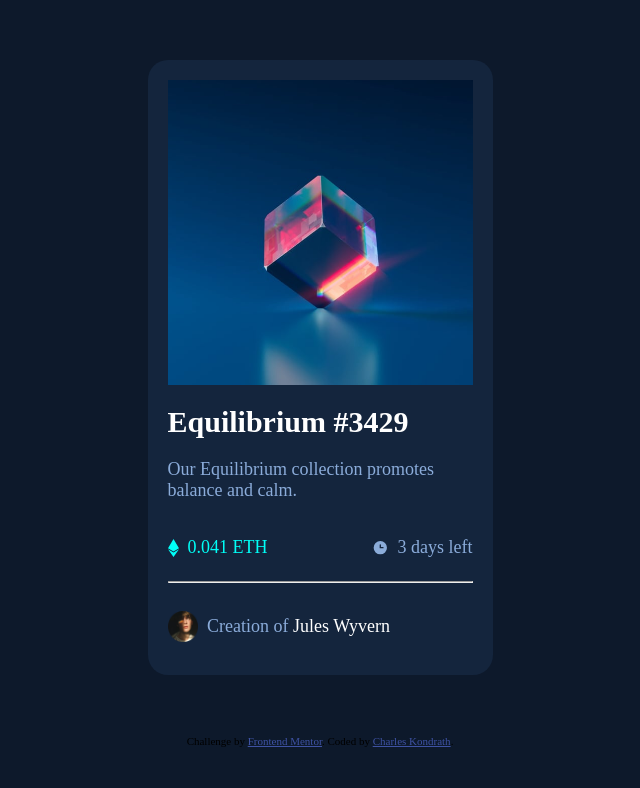
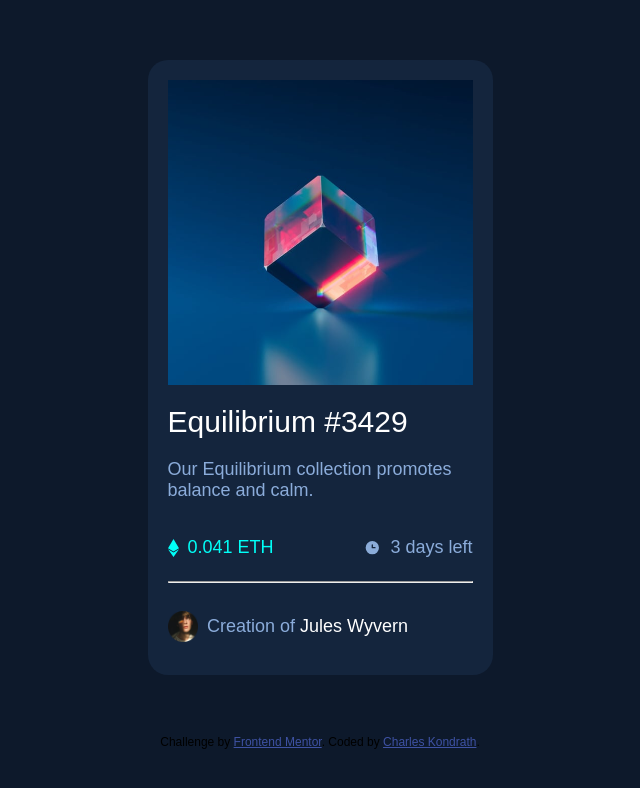
Before and after one commit to chuk944/Challenge--3429, a plain HTML site: page index.html in a window 1280 px wide. Shown: the whole page, without its empty margins (320-960 px from the left). Drawn offline with Linux system fonts and the light colour scheme.

Commit message:
csschanges

```diff
--- a/index.html
+++ b/index.html
@@ -12,7 +12,7 @@
 
   <!-- Feel free to remove these styles or customise in your own stylesheet 👍 -->
   <style>
-    .attribution { font-size: 11px; text-align: center; }
+    .attribution { font-size: var(--sm-text); text-align: center; }
     .attribution a { color: hsl(228, 45%, 44%); }
   </style>
 </head>
--- a/style.css
+++ b/style.css
@@ -2,15 +2,19 @@
     box-sizing: border-box;
 }
 
+@import url('https://fonts.googleapis.com/css2?family=Outfit:wght@100;200;300&display=swap');
+
 html {
     font-size: 62.5%;
+    font-family: 'Outfit', sans-serif;
+    font-weight: 300;
 
 }
 
 :root  {
   --lg-text: 3rem;
   --md-text: 1.8rem;
-  --sm-text: .75rem;
+  --sm-text: 1.2rem;
 }
 
 
@@ -58,7 +62,7 @@ body {
     top: 80px;
     background-color: hsl(178, 100%, 50%);;
     opacity: .3;
-    z-index: 2;
+    z-index: 1;
     cursor: pointer;
 
 }
@@ -81,6 +85,7 @@ body {
 
 .header-text {
     font-size: var(--lg-text);
+    font-weight: 100;
     color: #fff;
 }
 
@@ -115,6 +120,7 @@ body {
 .time {
     margin-left: .5em;
     font-size: var(--md-text);
+    font-weight: 200;
     color: hsl(178, 100%, 50%);
 }
 
@@ -130,6 +136,7 @@ body {
 .clock-text {
     margin-left: .5em;
     font-size: var(--md-text);
+    font-weight: 200;
     color: hsl(215, 51%, 70%);
 
 }
```
